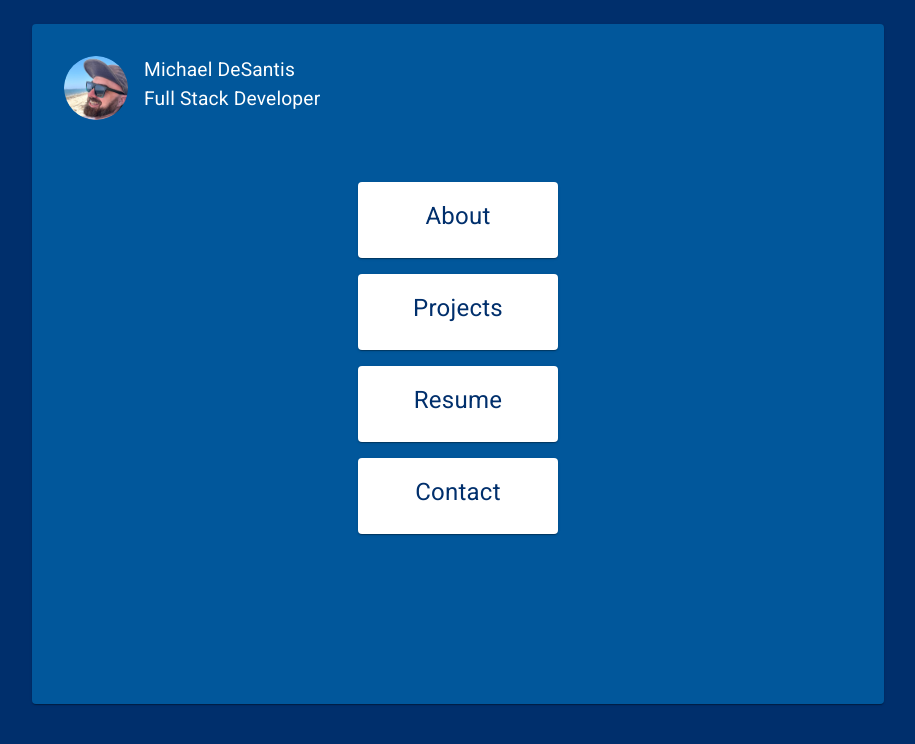
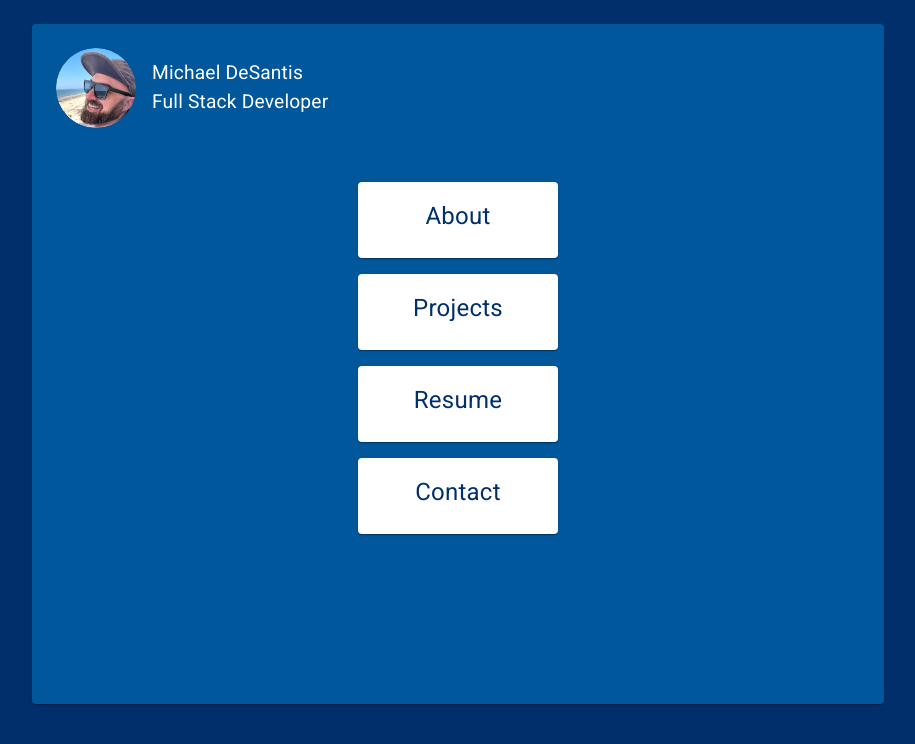
Before and after one commit to crono628/personal-website, a React (Create React App) app: page / in a window 1280 px wide. Shown: the top 744 px of the page, without its empty margins (182-1097 px from the left). Built offline with nearby package versions, Linux system fonts and the light colour scheme.

Commit message:
header css update. less padding, justify center text

```diff
--- a/src/components/Header.js
+++ b/src/components/Header.js
@@ -21,7 +21,7 @@ const Header = ({ onLoad, headshot, timer }) => {
     <Box
       className={timer && loaded ? '' : ''}
       sx={{
-        p: 4,
+        p: 3,
         display: 'flex',
         position: 'absolute',
         overflowX: 'hidden',
@@ -30,7 +30,7 @@ const Header = ({ onLoad, headshot, timer }) => {
     >
       <Grow in={loaded} timeout={1000}>
         <Avatar
-          sx={{ width: '4rem', minHeight: '4rem' }}
+          sx={{ width: '5rem', minHeight: '5rem' }}
           alt="Michael DeSantis"
           src={headshot}
           onLoad={onLoad}
@@ -41,7 +41,7 @@ const Header = ({ onLoad, headshot, timer }) => {
         sx={{
           display: 'flex',
           flexDirection: 'column',
-          justifyContent: 'start',
+          justifyContent: 'center',
           overflowX: 'hidden',
         }}
       >
```
